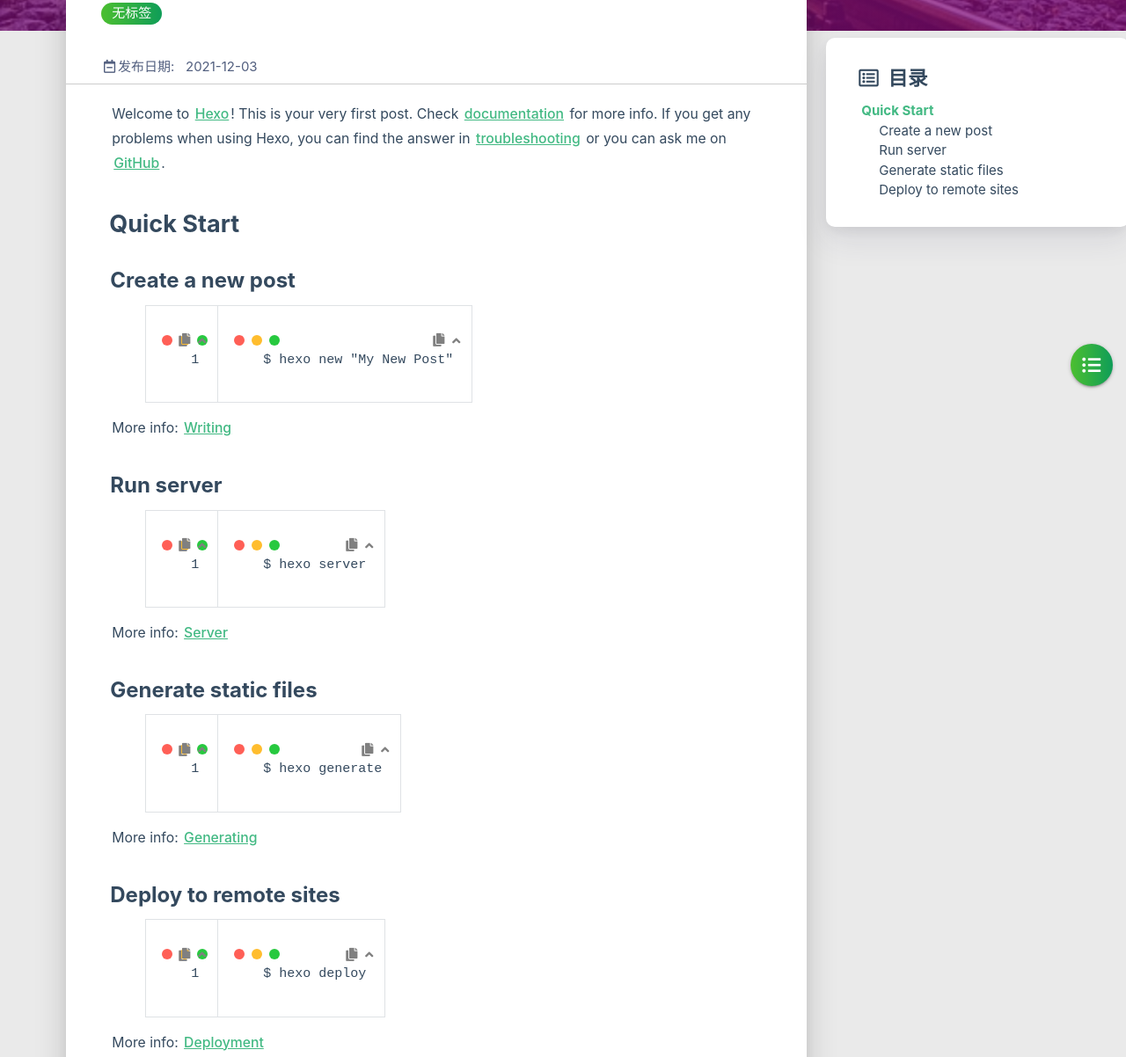
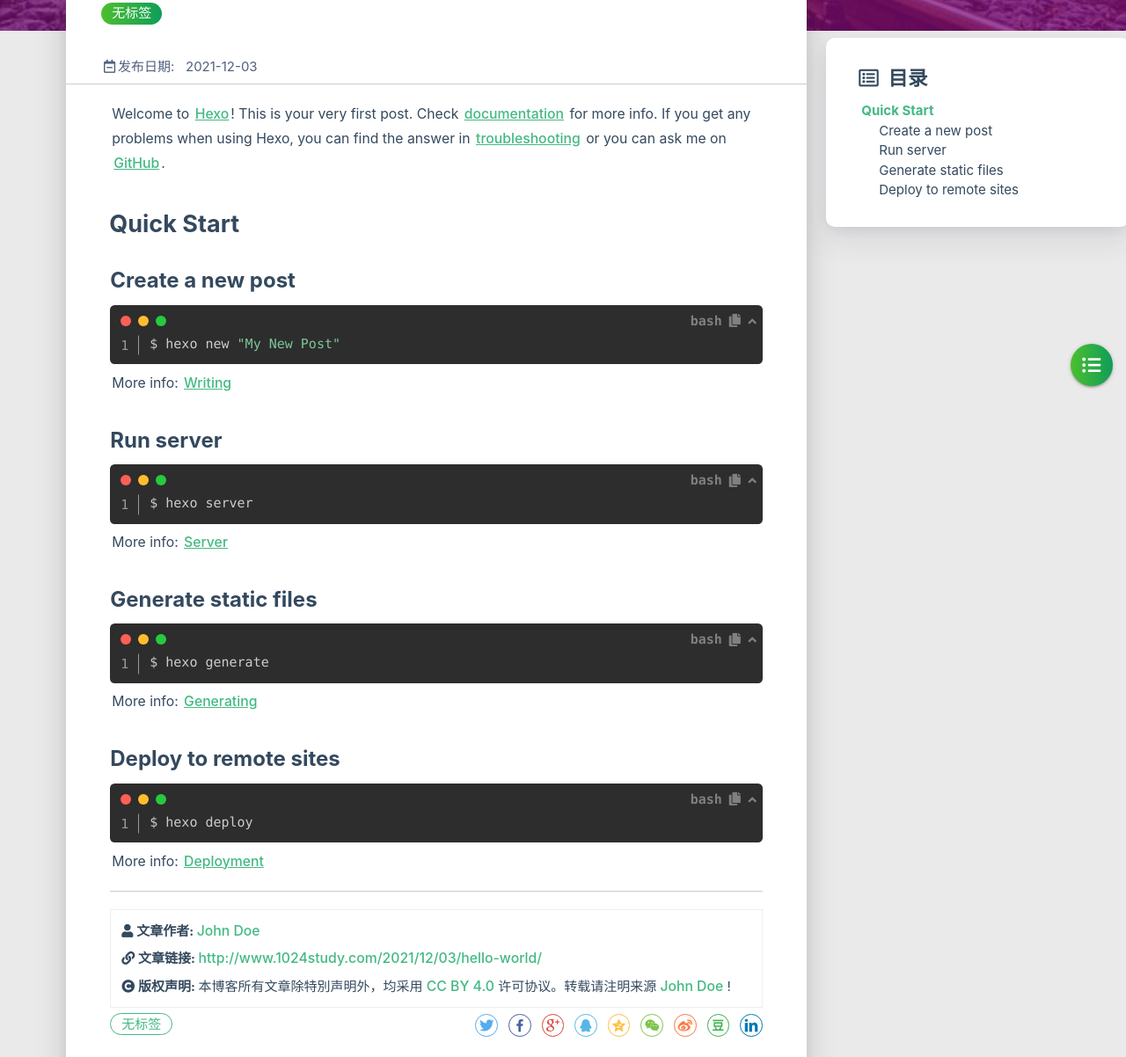
Before and after one commit to 1024study/1024study.github.io, a plain HTML site: page 2021/12/03/hello-world/index.html in a window 1280 px wide. Shown: the part 285-1487 px from the top of the page at 88% size. Drawn offline with Linux system fonts and the light colour scheme; some packages are replaced by stand-ins of ours; no server answers; a script that the page names is missing.

Commit message:
Site updated: 2021-12-03 18:25:59

```diff
--- a/2021/12/03/hello-world/index.html
+++ b/2021/12/03/hello-world/index.html
@@ -565,22 +565,25 @@
         <hr class="clearfix">
 
 
+        <!-- 是否加载使用自带的 prismjs. -->
+        <link rel="stylesheet" href="/libs/prism/prism.css">
+
 
 
 
         <div class="card-content article-card-content">
             <div id="articleContent">
                 <p>Welcome to <a target="_blank" rel="noopener" href="https://hexo.io/">Hexo</a>! This is your very first post. Check <a target="_blank" rel="noopener" href="https://hexo.io/docs/">documentation</a> for more info. If you get any problems when using Hexo, you can find the answer in <a target="_blank" rel="noopener" href="https://hexo.io/docs/troubleshooting.html">troubleshooting</a> or you can ask me on <a target="_blank" rel="noopener" href="https://github.com/hexojs/hexo/issues">GitHub</a>.</p>
-<h2 id="Quick-Start"><a href="#Quick-Start" class="headerlink" title="Quick Start"></a>Quick Start</h2><h3 id="Create-a-new-post"><a href="#Create-a-new-post" class="headerlink" title="Create a new post"></a>Create a new post</h3><figure class="highlight bash"><table><tr><td class="gutter"><pre><span class="line">1</span><br></pre></td><td class="code"><pre><span class="line">$ hexo new <span class="string">&quot;My New Post&quot;</span></span><br></pre></td></tr></table></figure>
+<h2 id="Quick-Start"><a href="#Quick-Start" class="headerlink" title="Quick Start"></a>Quick Start</h2><h3 id="Create-a-new-post"><a href="#Create-a-new-post" class="headerlink" title="Create a new post"></a>Create a new post</h3><pre class="line-numbers language-bash" data-language="bash"><code class="language-bash">$ hexo new <span class="token string">"My New Post"</span><span aria-hidden="true" class="line-numbers-rows"><span></span></span></code></pre>
 
 <p>More info: <a target="_blank" rel="noopener" href="https://hexo.io/docs/writing.html">Writing</a></p>
-<h3 id="Run-server"><a href="#Run-server" class="headerlink" title="Run server"></a>Run server</h3><figure class="highlight bash"><table><tr><td class="gutter"><pre><span class="line">1</span><br></pre></td><td class="code"><pre><span class="line">$ hexo server</span><br></pre></td></tr></table></figure>
+<h3 id="Run-server"><a href="#Run-server" class="headerlink" title="Run server"></a>Run server</h3><pre class="line-numbers language-bash" data-language="bash"><code class="language-bash">$ hexo server<span aria-hidden="true" class="line-numbers-rows"><span></span></span></code></pre>
 
 <p>More info: <a target="_blank" rel="noopener" href="https://hexo.io/docs/server.html">Server</a></p>
-<h3 id="Generate-static-files"><a href="#Generate-static-files" class="headerlink" title="Generate static files"></a>Generate static files</h3><figure class="highlight bash"><table><tr><td class="gutter"><pre><span class="line">1</span><br></pre></td><td class="code"><pre><span class="line">$ hexo generate</span><br></pre></td></tr></table></figure>
+<h3 id="Generate-static-files"><a href="#Generate-static-files" class="headerlink" title="Generate static files"></a>Generate static files</h3><pre class="line-numbers language-bash" data-language="bash"><code class="language-bash">$ hexo generate<span aria-hidden="true" class="line-numbers-rows"><span></span></span></code></pre>
 
 <p>More info: <a target="_blank" rel="noopener" href="https://hexo.io/docs/generating.html">Generating</a></p>
-<h3 id="Deploy-to-remote-sites"><a href="#Deploy-to-remote-sites" class="headerlink" title="Deploy to remote sites"></a>Deploy to remote sites</h3><figure class="highlight bash"><table><tr><td class="gutter"><pre><span class="line">1</span><br></pre></td><td class="code"><pre><span class="line">$ hexo deploy</span><br></pre></td></tr></table></figure>
+<h3 id="Deploy-to-remote-sites"><a href="#Deploy-to-remote-sites" class="headerlink" title="Deploy to remote sites"></a>Deploy to remote sites</h3><pre class="line-numbers language-bash" data-language="bash"><code class="language-bash">$ hexo deploy<span aria-hidden="true" class="line-numbers-rows"><span></span></span></code></pre>
 
 <p>More info: <a target="_blank" rel="noopener" href="https://hexo.io/docs/one-command-deployment.html">Deployment</a></p>
 
```
